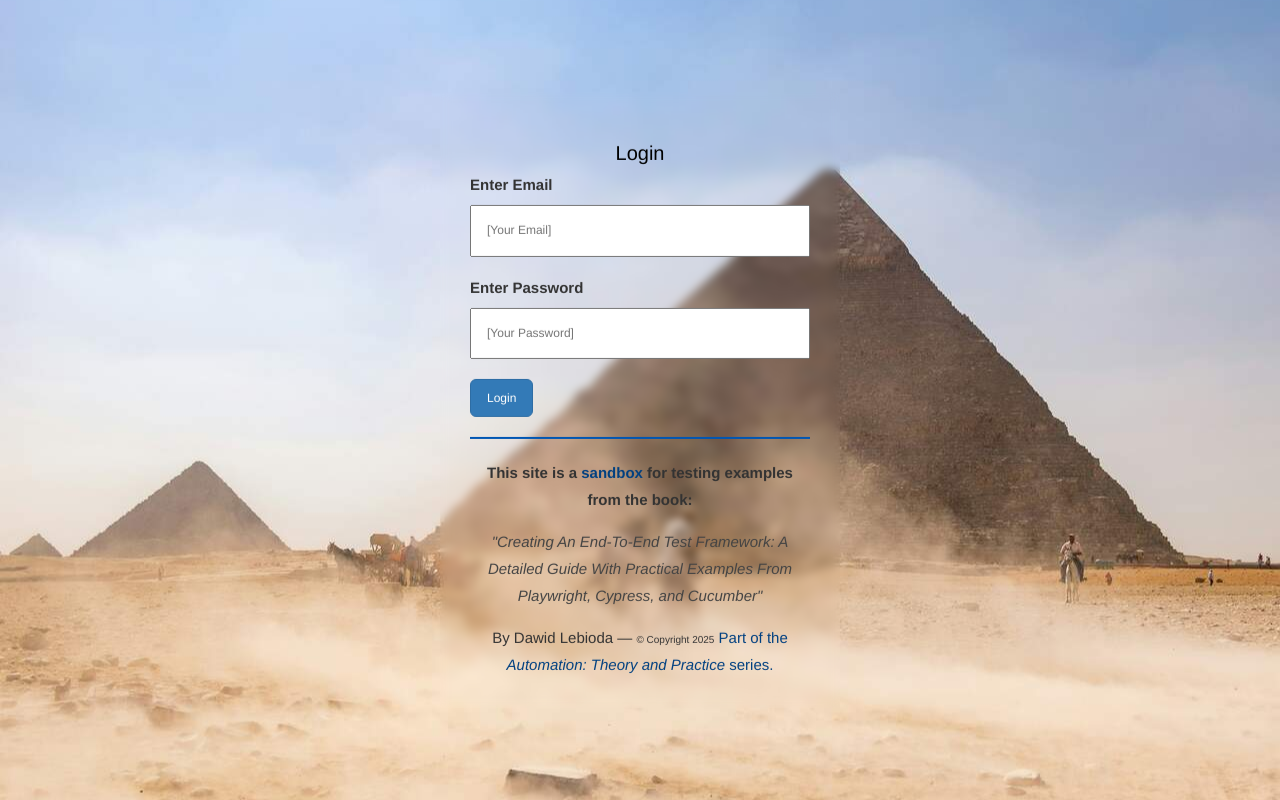
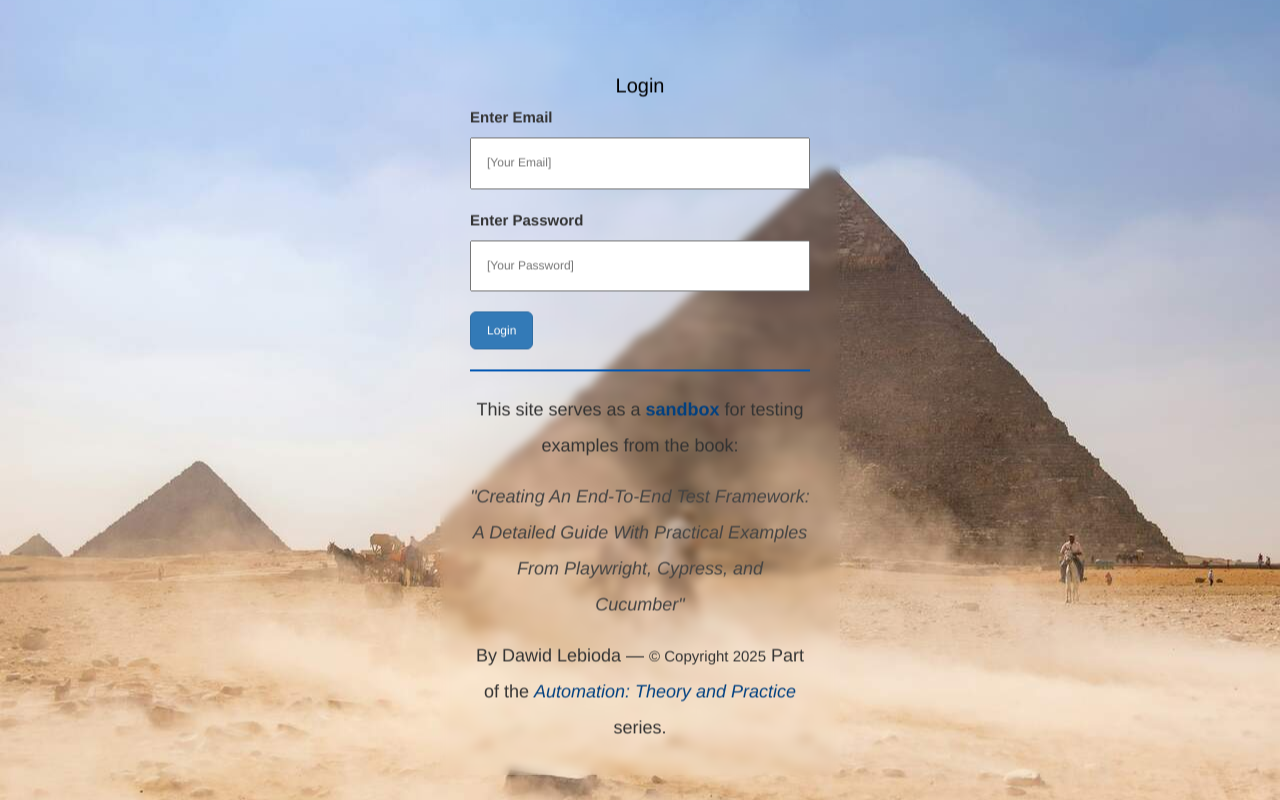
Before and after one commit to dawleb/automation-playground, a React (Create React App) app in the folder frontend/: page / in a window 1280 px wide. Built offline with nearby package versions, Linux system fonts and the light colour scheme; no server answers.

Commit message:
add footer styles

```diff
--- a/frontend/package.json
+++ b/frontend/package.json
@@ -54,6 +54,7 @@
     "testEnvironment": "jsdom"
   },
   "devDependencies": {
+    "@babel/plugin-proposal-private-property-in-object": "^7.21.11",
     "@babel/preset-env": "^7.24.6",
     "@babel/preset-react": "^7.24.6",
     "@types/jest": "^29.5.12",
--- a/frontend/src/App.css
+++ b/frontend/src/App.css
@@ -7,9 +7,51 @@
   pointer-events: none;
 }
 
-@media (prefers-reduced-motion: no-preference) {
-  .App-logo {
-    animation: App-logo-spin infinite 20s linear;
+.footer {
+  color: #333;
+  border-top: 2px solid #0056b3;
+  padding-top: 20px;
+  line-height: 1.8;
+  text-align: center;
+  margin-top: 1rem;
+  font-size: 1.5rem;
+}
+
+.footer p {
+  margin: 0 0 15px 0;
+}
+
+.footer p:last-child {
+  margin: 0;
+}
+
+.footer p strong {
+  color: #004080;
+}
+
+.footer p em {
+  font-style: italic;
+  color: #444;
+}
+
+.footer .copyright {
+  font-size: 1rem;
+  color: #333;
+}
+
+.footer span em {
+  color: #004080;
+}
+
+
+@media (min-width: 768px) {
+  .footer {
+    font-size: 1.8rem;
+    line-height: 2;
+  }
+
+  .footer .copyright {
+    font-size: 1.5rem;
   }
 }
 
--- a/frontend/src/Login.js
+++ b/frontend/src/Login.js
@@ -3,6 +3,7 @@ import { useNavigate } from 'react-router-dom';
 import '../node_modules/bootstrap/dist/css/bootstrap.min.css';
 import pyramidBackground from './assets/pyramid_background.jpg';
 import axios from 'axios';
+import './App.css';
 
 const API_URL = process.env.REACT_APP_BACKEND_URL
     ? `${process.env.REACT_APP_BACKEND_URL}/api`
@@ -61,15 +62,16 @@ function Login() {
                         <button className='btn btn-primary btn-lg' id="submit" style={{ fontSize: '1.2rem' }}>Login</button>
                     </div>
                 </form>
-                <div className="mt-4 text-center" style={{ fontSize: '1.5rem', color: '#333', borderTop: '2px solid #0056b3', paddingTop: '20px', lineHeight: '1.8' }}>
-                    <p style={{ margin: '0 0 15px 0', fontWeight: 'bold' }}>
-                        This site is a <strong style={{ color: '#004080' }}>sandbox</strong> for testing examples from the book:
+                <div className="footer">
+                    <p>
+                        This site serves as a <strong>sandbox</strong> for testing examples from the book:
                     </p>
-                    <p style={{ margin: '0 0 15px 0', fontStyle: 'italic', fontSize: '1.5rem', color: '#444' }}>
-                        "Creating An End-To-End Test Framework: A Detailed Guide With Practical Examples From Playwright, Cypress, and Cucumber"
+                    <p>
+                        <em>"Creating An End-To-End Test Framework: A Detailed Guide With Practical Examples From Playwright, Cypress, and Cucumber"</em>
                     </p>
-                    <p style={{ margin: '0', color: '#333' }}>
-                        By Dawid Lebioda &mdash; <span style={{ fontSize: '1rem' }}>© Copyright 2025</span> <span style={{ color: '#004080' }}>Part of the <em>Automation: Theory and Practice</em> series.</span>
+                    <p>
+                        By Dawid Lebioda &mdash; <span className="copyright">© Copyright 2025</span>
+                    <span> Part of the <em>Automation: Theory and Practice</em> series.</span>
                     </p>
                 </div>
             </div>
```
Also changed, not shown: 1 other file (tests, documents, lock files or other folders).
